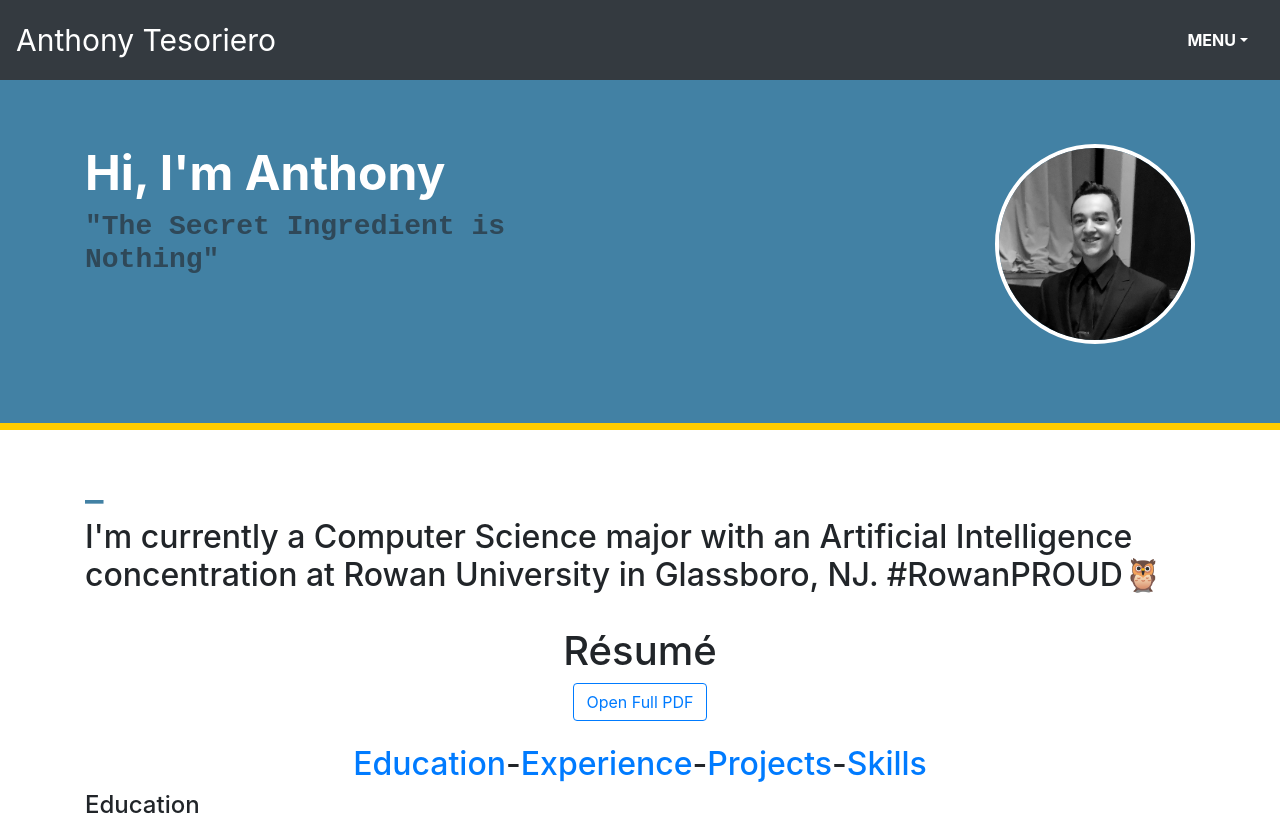
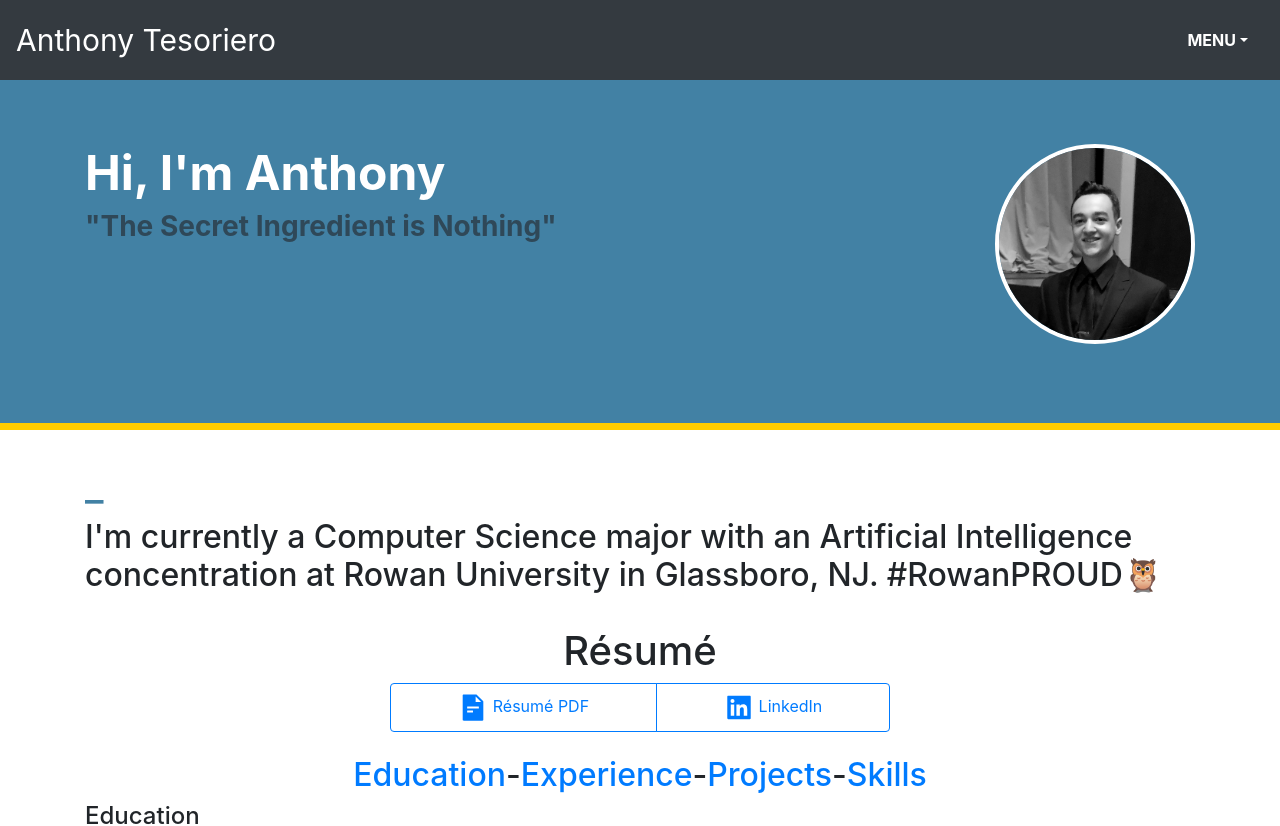
Before and after one commit to anttesoriero/AntTesReact, a React (Create React App) app in the folder AntTes/react-typescript/: page / in a window 1280 px wide. Shown: the top 826 px of the page. Built offline with nearby package versions, Linux system fonts and the light colour scheme.

Commit message:
Change Resume Buttons

```diff
--- a/AntTes/react-typescript/package.json
+++ b/AntTes/react-typescript/package.json
@@ -1,7 +1,7 @@
 {
   "name": "react-typescript",
   "homepage": "http://anttes.com",
-  "version": "0.2.6",
+  "version": "0.2.7",
   "private": true,
   "dependencies": {
     "@testing-library/jest-dom": "^5.11.5",
--- a/AntTes/react-typescript/src/Pages/LandingPage.tsx
+++ b/AntTes/react-typescript/src/Pages/LandingPage.tsx
@@ -1,12 +1,12 @@
 import React from 'react';
 import { withRouter } from 'react-router-dom';
-import { Container, Jumbotron, Row, Col, Button, DropdownItem, DropdownMenu, DropdownToggle, UncontrolledButtonDropdown } from 'reactstrap';
+import { Container, Jumbotron, Row, Col, Button, DropdownItem, DropdownMenu, DropdownToggle, UncontrolledButtonDropdown, ButtonGroup } from 'reactstrap';
 import Navigation from '../Components/Navigation';
 import Footer from '../Components/Footer';
 import ATSpin from '../Components/ATSpin';
 import ButtonLabels from '../Components/ButtonLabels';
 import ATPic from '../Styles/Images/AnthonyTesoriero.png';
-import { AiFillGithub, AiFillYoutube } from 'react-icons/ai';
+import { AiFillGithub, AiFillYoutube, AiFillLinkedin, AiFillFileText } from 'react-icons/ai';
 
 const LandingPage = () => {
 
@@ -173,7 +173,12 @@ const LandingPage = () => {
 
                 {/* --= Resume =-- */}
                 <h1 className="centered" id="resume">R&eacute;sum&eacute;</h1>
-                <span className="centered"><Button outline color="primary" target="_blank" href='http://anttes.com/AnthonyTesorieroResume.pdf'>Open Full PDF</Button></span>
+                <div className="centered">
+                    <ButtonGroup className="splashButton">
+                            <Button outline color="primary" target="_blank" href='http://anttes.com/AnthonyTesorieroResume.pdf'><AiFillFileText className="splashIconStyle" size="35"/>R&eacute;sum&eacute; PDF</Button>
+                            <Button outline color="primary" target="_blank" href='http://linkedin.com/in/anttesoriero'><AiFillLinkedin className="splashIconStyle" size="35"/>LinkedIn</Button>
+                    </ButtonGroup>
+                </div>
                 <br />
                 {isMobile?
                 <span className="centered">
--- a/AntTes/react-typescript/src/Styles/Pages/landing_page.scss
+++ b/AntTes/react-typescript/src/Styles/Pages/landing_page.scss
@@ -22,7 +22,7 @@ $theme-colors: (
     h3 {
         color: #2F4858;
         /* font-size: 4px; */
-        font-family: 'Cousine', ;
+        // font-family: 'Cousine', ;
         /* font-family: 'Shift', sans-serif; */
         font-weight: bold;
     }
```
